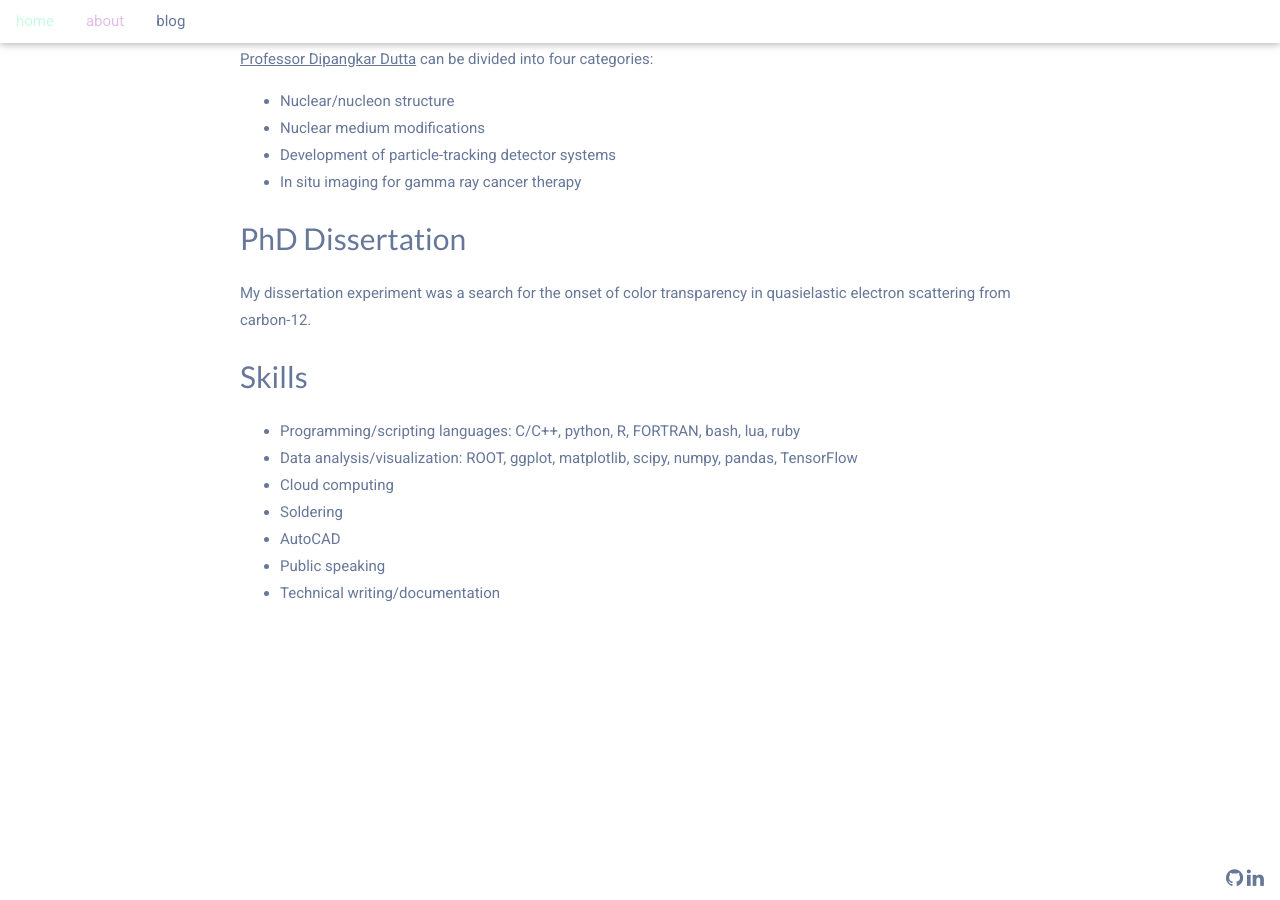
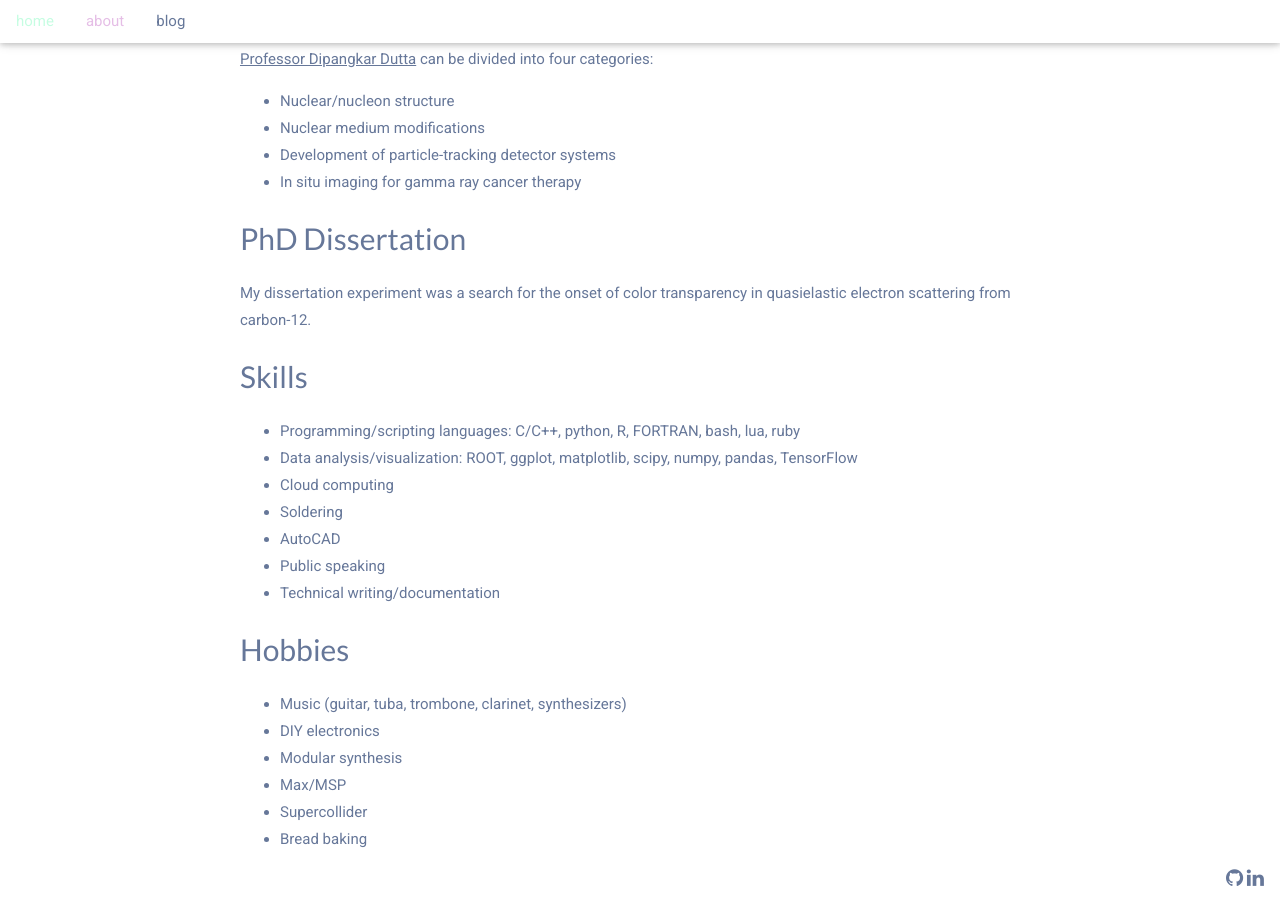
Before and after one commit to johnmatter/johnmatter.github.io, a Jekyll site: the page built from about.md, in a window 1280 px wide and 900 px high, scrolled down 643 px. Built offline with Jekyll 4.4.1, drawn with Linux system fonts in a browser that asks for light colours; before the commit the page ends 1297 px from its top, so only the background shows below that.

Commit message:
Add hobbies to about

```diff
--- a/about.md
+++ b/about.md
@@ -20,8 +20,6 @@ My research under [Professor Nilanga Liyanage](http://www.phys.virginia.edu/Peop
 ## PhD Dissertation
 My dissertation experiment was a search for the onset of color transparency in quasielastic electron scattering from carbon-12.
 
-
-
 ## Skills
 - Programming/scripting languages: C/C++, python, R, FORTRAN, bash, lua, ruby
 - Data analysis/visualization: ROOT, ggplot, matplotlib, scipy, numpy, pandas, TensorFlow
@@ -30,3 +28,11 @@ My dissertation experiment was a search for the onset of color transparency in q
 - AutoCAD
 - Public speaking
 - Technical writing/documentation
+
+## Hobbies
+- Music (guitar, tuba, trombone, clarinet, synthesizers)
+- DIY electronics
+- Modular synthesis
+- Max/MSP
+- Supercollider
+- Bread baking
```
